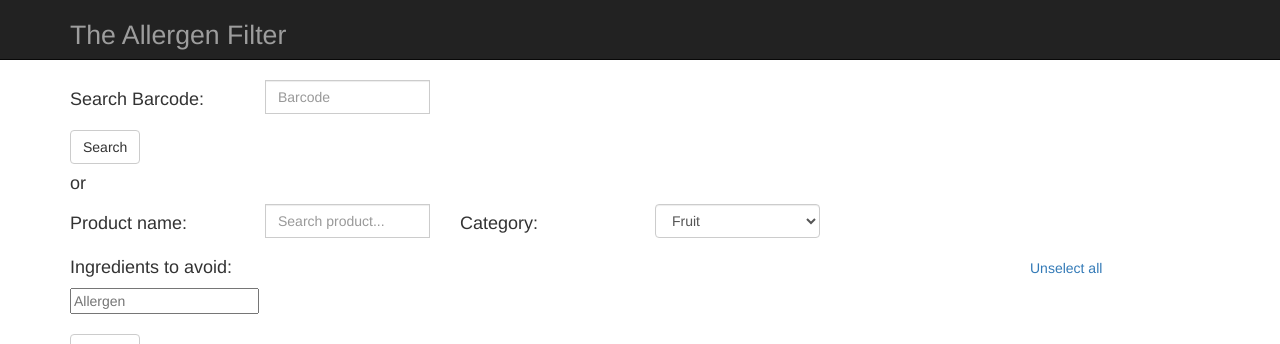
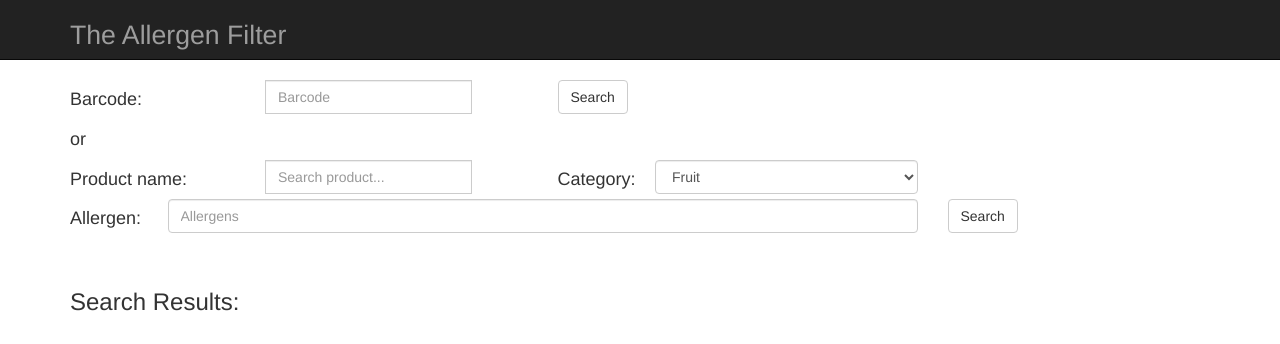
Before and after one commit to Hongyil1/The-Allergen-Filter, a Django app: page /allergyshop/ in a window 1280 px wide. Shown: the top 344 px of the page. Run offline with Django 3.2, Linux system fonts and the light colour scheme; data comes from the database, SQL or seed files in the repository; some libraries are stand-ins or nearby versions.

Commit message:
more html update

```diff
--- a/allergydb/allergyshop/templates/allergyshop/index.html
+++ b/allergydb/allergyshop/templates/allergyshop/index.html
@@ -33,17 +33,17 @@
       <div class = "container search-cat">
         <div class= "row">
           <div class="col-md-2">
-            <h4>Search Barcode:</h4>
+            <h4>Barcode:</h4>
           </div>
-          <div class="col-md-2">
+          <div class="col-md-3">
             <div class = "input-group">
               <input type = "text" class = "barcode-search form-control" placeholder = "Barcode">
             </div>
           </div>
-          <div class="col-md-8">
+          <div class="col-md-2">
+            <button class = "bs btn btn-default">Search</button>
           </div>
         </div>
-        <button class = "bs btn btn-default">Search</button>
         <div class = "row">
           <h4 class="col-md-12">or</h4>
         </div>
@@ -51,15 +51,15 @@
           <div class="col-md-2">
             <h4>Product name:</h4>
           </div>
-          <div class="col-md-2">
+          <div class="col-md-3">
             <div class = "input-group">
               <input type = "text" class = "form-control" placeholder = "Search product...">
             </div>
           </div>
-          <div class="col-md-2">
+          <div class="col-md-1">
             <h4>Category:</h4>
           </div>
-          <div class="col-md-2">
+          <div class="col-md-3">
             <select class="form-control">
               <option>Fruit</option>
               <option>Vegetable</option>
@@ -75,17 +75,18 @@
               <option>Drinks</option>
             </select>
           </div>
-          <div class="col-md-4">
+          <div class="col-md-3">
           </div>
         </div>
-        <div class="allergens">
-          <div class="row">
-            <h4 class="col-md-10 col-xs-6">Ingredients to avoid:</h4>
-            <a href="#" class="col-md-2 col-xs-6" onclick="unselect()">Unselect all</a>
+        <div class="row">
+          <div class="col-md-1">
+            <h4>Allergen:</h4>
           </div>
-          <div>
-            <input list="allergens-list" placeholder="Allergen">
-            <datalist id="allergens-list">
+          <div class="col-md-8">
+            <script src="https://ajax.googleapis.com/ajax/libs/jquery/1.7.1/jquery.min.js"></script>
+            <script src="https://ajax.googleapis.com/ajax/libs/jqueryui/1.9.1/jquery-ui.min.js"></script>
+            <input type="text" list="allergens" id="authors" value="" placeholder="Allergens" class="form-control">
+            <datalist id="allergens">
               <option value="Gluten">
               <option value="Crustacean">
               <option value="Eggs">
@@ -100,24 +101,47 @@
               <option value="Lupin">
               <option value="Molluscs">
             </datalist>
-            <!--<ul id="allergens-list">
-              <li class="col-md-2 col-sm-4 col-xs-6"><label><input type="checkbox" id="allergen0" name="gluten">Gluten</label></li>
-              <li class="col-md-2 col-sm-4 col-xs-6"><label><input type="checkbox" id="allergen1" name="crustacean">Crustacean</label></li>
-              <li class="col-md-2 col-sm-4 col-xs-6"><label><input type="checkbox" id="allergen2" name="eggs">Eggs</label></li>
-              <li class="col-md-2 col-sm-4 col-xs-6"><label><input type="checkbox" id="allergen3" name="fish">Fish</label></li>
-              <li class="col-md-2 col-sm-4 col-xs-6"><label><input type="checkbox" id="allergen4" name="peanuts">Peanuts</label></li>
-              <li class="col-md-2 col-sm-4 col-xs-6"><label><input type="checkbox" id="allergen5" name="soybean">Soybeans</label></li>
-              <li class="col-md-2 col-sm-4 col-xs-6"><label><input type="checkbox" id="allergen6" name="milk">Milk</label></li>
-              <li class="col-md-2 col-sm-4 col-xs-6"><label><input type="checkbox" id="allergen7" name="nuts">Nuts</label></li>
-              <li class="col-md-2 col-sm-4 col-xs-6"><label><input type="checkbox" id="allergen8" name="celery">Celery</label></li>
-              <li class="col-md-2 col-sm-4 col-xs-6"><label><input type="checkbox" id="allergen9" name="mustard">Mustard</label></li>
-              <li class="col-md-2 col-sm-4 col-xs-6"><label><input type="checkbox" id="allergen10" name="sesame">Sesame</label></li>
-              <li class="col-md-2 col-sm-4 col-xs-6"><label><input type="checkbox" id="allergen11" name="lupin">Lupin</label></li>
-              <li class="col-md-2 col-sm-4 col-xs-6"><label><input type="checkbox" id="allergen12" name="molluscs">Molluscs</label></li>
-            </ul>-->
+            <script>
+              var datalist = jQuery('datalist');
+              var options = jQuery('datalist option');
+              var optionsarray = jQuery.map(options ,function(option) {
+              		return option.value;
+              });
+              var input = jQuery('input[list]');
+              var inputcommas = (input.val().match(/,/g)||[]).length;
+              var separator = ',';
+
+              function filldatalist(prefix) {
+              	if (input.val().indexOf(separator) > -1 && options.length > 0) {
+              		datalist.empty();
+              		for (i=0; i < optionsarray.length; i++ ) {
+              			if (prefix.indexOf(optionsarray[i]) < 0 ) {
+              				datalist.append('<option value="'+prefix+optionsarray[i]+'">');
+              			}
+              		}
+              	}
+              }
+              input.bind("change paste keyup",function() {
+              	var inputtrim = input.val().replace(/^\s+|\s+$/g, "");
+                //console.log(inputtrim);
+              	var currentcommas = (input.val().match(/,/g)||[]).length;
+                //console.log(currentcommas);
+              	if (inputtrim != input.val()) {
+              		if (inputcommas != currentcommas) {
+              			var lsIndex = inputtrim.lastIndexOf(separator);
+              			var str = (lsIndex != -1) ? inputtrim.substr(0, lsIndex)+", " : "";
+              			filldatalist(str);
+              			inputcommas = currentcommas;
+              		}
+              		input.val(inputtrim);
+              	}
+              });
+            </script>
+          </div>
+          <div class="col-md-2">
+            <button class = "btn btn-default">Search</button>
           </div>
         </div>
-        <button class = "btn btn-default">Search</button>
       </div>
       <div class="container search-results">
         <h3>Search Results:</h3>
--- a/allergydb/static/index-style.css
+++ b/allergydb/static/index-style.css
@@ -5,42 +5,6 @@
 .navbar a {
   font-size: 20pt;
   line-height: 40px;
-}
-
-.bs {
-  margin-top: 10px;
-}
-
-.allergens {
-  overflow: hidden;
-  padding: 15px 0px 20px 0px;
-}
-
-.allergens h4 {
-  padding-right: 0px;
-  margin-top: 0;
-  margin-bottom: 10px;
-}
-
-.allergens a {
-  padding-left: 0px;
-}
-
-.allergens ul {
-  list-style: none;
-  padding: 0px;
-  margin: 0;
-}
-
-.allergens ul input {
-  position: relative;
-  top: 2px;
-  left: 0px;
-  margin-right: 10px;
-}
-
-.allergens li {
-  float: left;
 }
 
 .search-results > h3 {
@@ -56,9 +20,9 @@
 .result-items > li {
   padding-left: 0;
   padding-bottom: 15px;
-  height: 300px;
 }
 .result-items > li > div {
+  height: 300px;
   border: 1px solid #dddddd;
   border-radius: 5px;
 }
```
Also changed, not shown: 1 other file.
